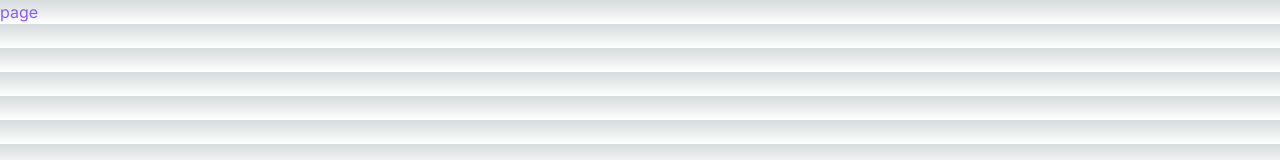
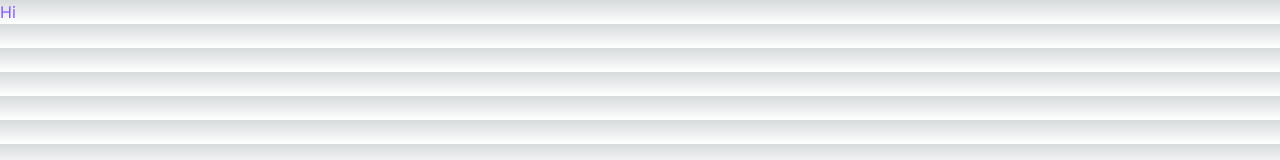
Before and after one commit to AndreiTotoro/atomic-tasks-fullstack, a Next.js app: page / in a window 1280 px wide. Shown: the top 160 px of the page. Built offline with nearby package versions, Linux system fonts and the light colour scheme.

Commit message:
Implement sign up and sign in routes

```diff
--- /dev/null
+++ b/app/(auth)/layout.tsx
@@ -0,0 +1,11 @@
+export default function RootLayout({
+  children,
+}: Readonly<{
+  children: React.ReactNode;
+}>) {
+  return (
+    <div className="flex-center min-h-screen w-full bg-primary-50 bg-dotted-pattern bg-cover bg-fixed bg-center">
+      {children}
+    </div>
+  );
+}
--- /dev/null
+++ b/app/(auth)/sign-in/[[...sign-in]]/page.tsx
@@ -0,0 +1,5 @@
+import { SignIn } from "@clerk/nextjs";
+
+export default function Page() {
+  return <SignIn />;
+}
--- /dev/null
+++ b/app/(auth)/sign-up/[[...sign-up]]/page.tsx
@@ -0,0 +1,5 @@
+import { SignUp } from "@clerk/nextjs";
+
+export default function Page() {
+  return <SignUp />;
+}
--- a/app/(root)/page.tsx
+++ b/app/(root)/page.tsx
@@ -1,5 +1,5 @@
 import React from "react";
 
 export default function page() {
-  return <div className="text-violet-500">page</div>;
+  return <div className="text-violet-500">Hi</div>;
 }
```
